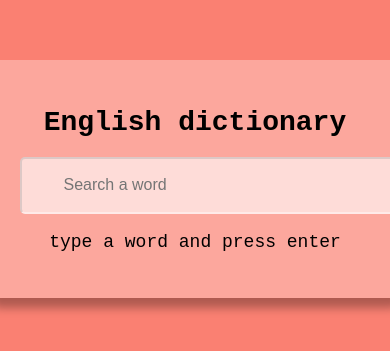
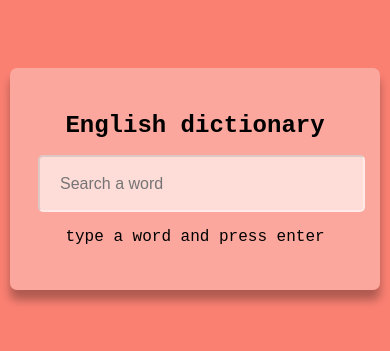
Before and after one commit to Reimster206/dictionary, a plain HTML site: page index.html in a window 390 px wide. Shown: the part 243-594 px from the top of the page. Drawn offline with Linux system fonts and the light colour scheme.

Commit message:
responsive

```diff
--- a/src/style.css
+++ b/src/style.css
@@ -38,3 +38,19 @@ body{
 .meaning-container{
     display: none;
 }
+
+@media (max-width: 600px) {
+    .heading {
+        font-size: 1.5rem;
+    }
+
+    .input {
+        width: 90%;
+        max-width: none;
+        padding: 0 20px;
+    }
+
+    .container {
+        font-size: 1rem;
+    }
+}
```
